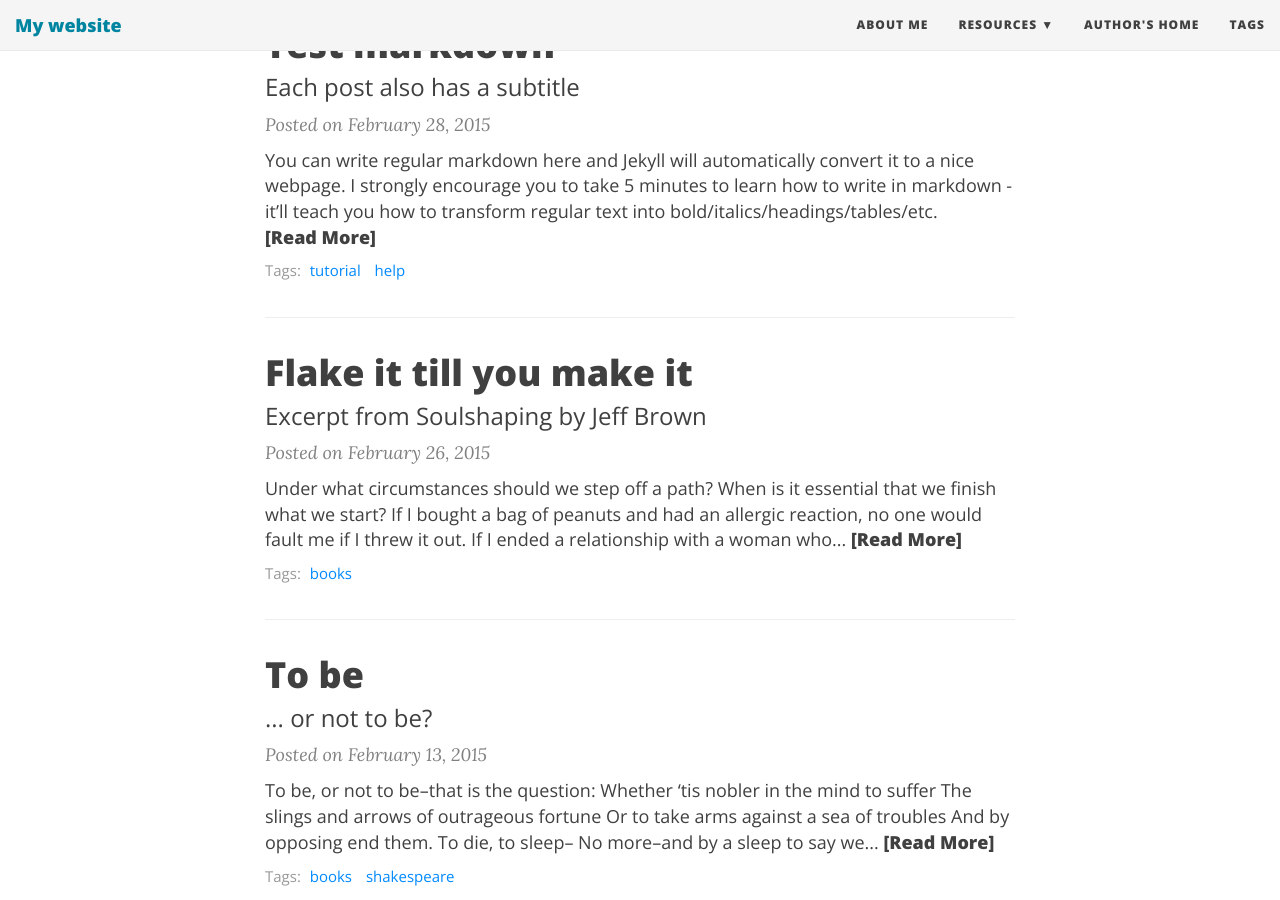
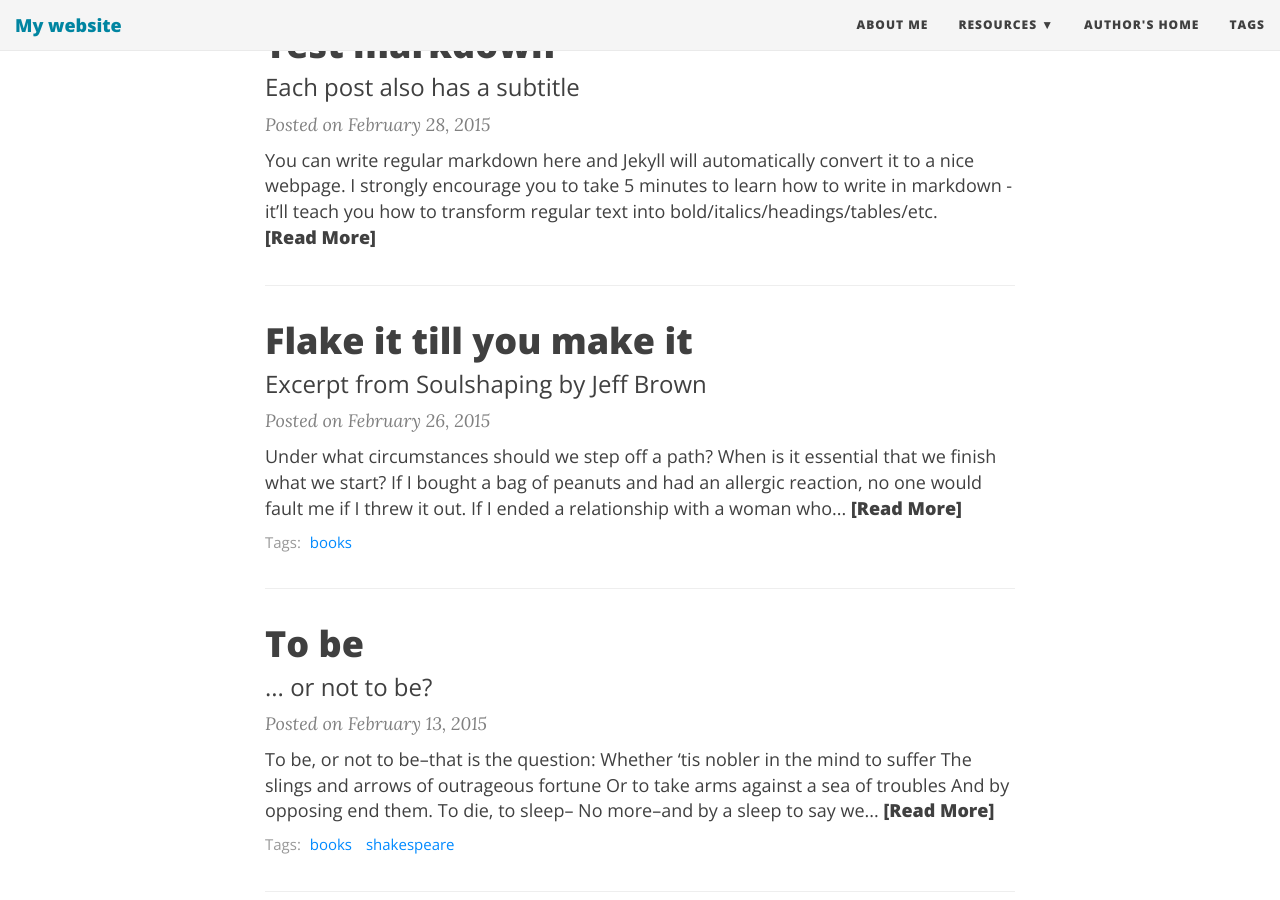
Before and after one commit to sermons/sermons.github.io, a Jekyll site: the page built from index.html, in a window 1280 px wide and 900 px high, scrolled down 312 px. Built offline with Jekyll 4.4.1, drawn with Linux system fonts in a browser that asks for light colours; nearby versions of some CDN libraries; the list of posts is cut into pages by our own code.

Commit message:
Update 2015-02-28-test-markdown.md

```diff
--- a/_posts/2015-02-28-test-markdown.md
+++ b/_posts/2015-02-28-test-markdown.md
@@ -4,7 +4,6 @@ title: Test markdown
 subtitle: Each post also has a subtitle
 gh-repo: daattali/beautiful-jekyll
 gh-badge: [star, fork, follow]
-tags: [tutorial, help]
 ---
 
 You can write regular [markdown](http://markdowntutorial.com/) here and Jekyll will automatically convert it to a nice webpage.  I strongly encourage you to [take 5 minutes to learn how to write in markdown](http://markdowntutorial.com/) - it'll teach you how to transform regular text into bold/italics/headings/tables/etc.
```
